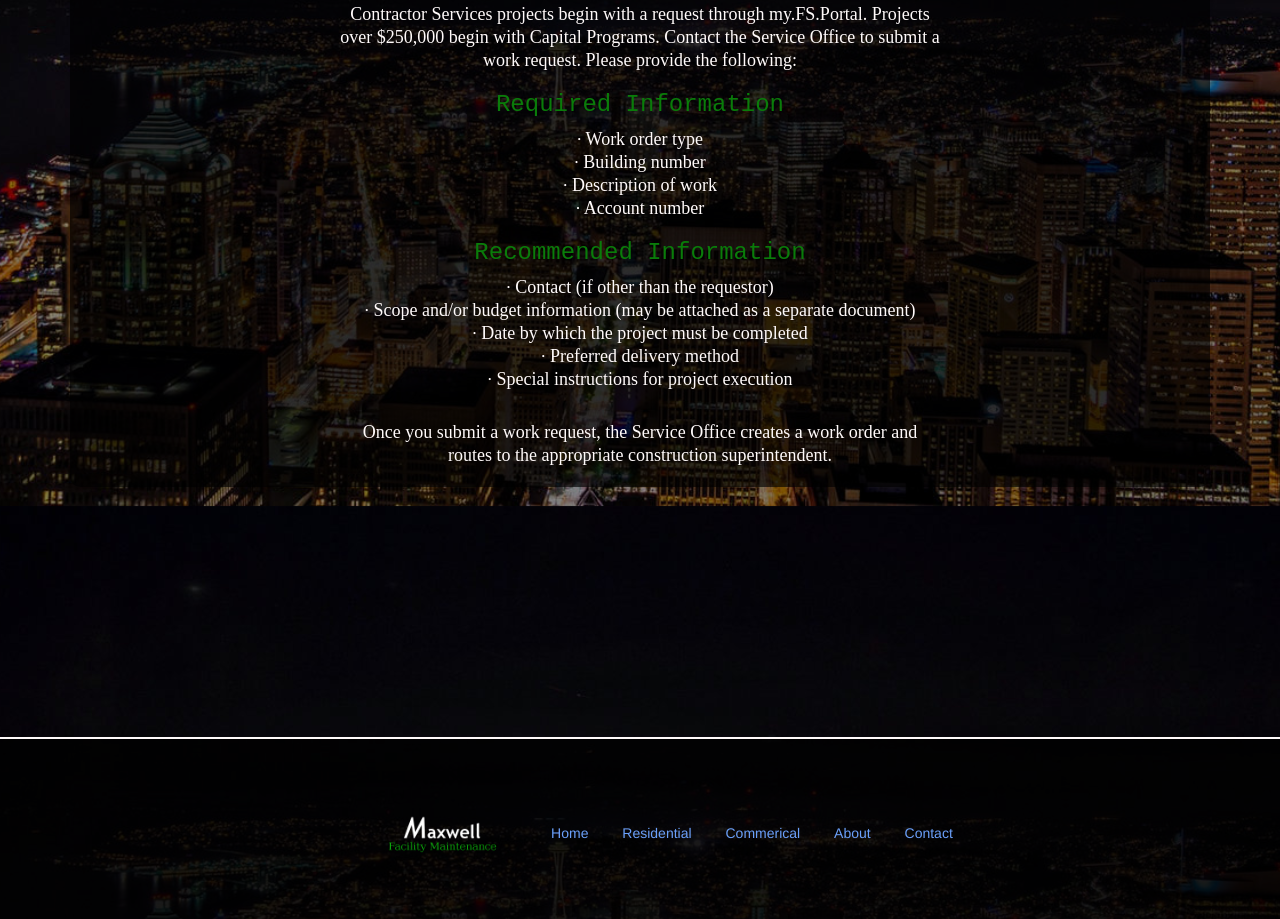
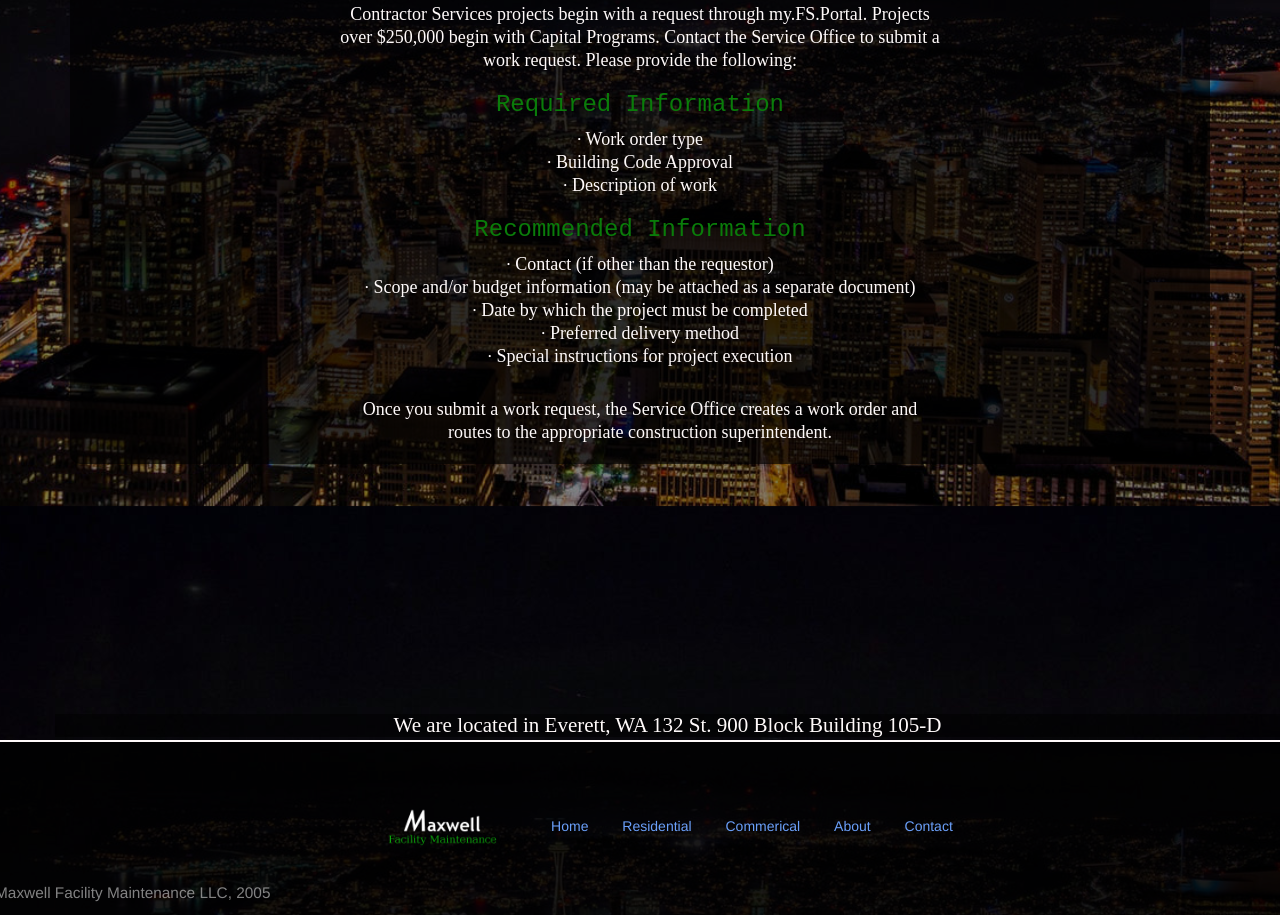
Before and after one commit to SK3Designs/sk3designs, a plain HTML site: page index.html in a window 1280 px wide. Shown: the part 1094-2013 px from the top of the page. Drawn offline with Linux system fonts and the light colour scheme.

Commit message:
changed picture and added company name and address

```diff
--- a/css/styles.css
+++ b/css/styles.css
@@ -1,13 +1,13 @@
 h1,h2,h3,h4,h5{
   font-family: "Rockwell Extra Bold","Rockwell Bold",monospace;
-  color: black;
+  color: snow;
 }
 p,
 p:hover:after,
 p:focus,
 p:hover{
   font-family: 'Covered By Your Grace';
-  color: black;
+  color: snow;
   text-decoration: none;
   font-size: 18px;
 	font-style: normal;
@@ -16,7 +16,7 @@ p:hover{
 	line-height: 23px;
 }
 a{
-  color: black;
+  color: snow;
   padding: 10px;
   border-radius: 5px;
   text-decoration: none;
@@ -111,14 +111,23 @@ body {
   color: snow;
   max-width: 600px;
 }
+#address{
+  margin-top: 250px;
+  margin-left: 55px;
+  background-color: rgba(0, 0, 0, .5);
+}
+#address p{
+  font-size: 1.5em;
+}
 #footer{
   width: 100%;
   background-color: rgba(0, 0, 0, .8);
-  margin-top: 250px;
+  margin-top: -7px;
   border-top: 2px solid snow;
+  height: 175px;
 }
 .footer_nav{
-  margin-top: 20px;
+  margin-top: 10px;
 }
 .footer_nav li{
   display: inline;
@@ -130,22 +139,21 @@ body {
 
 }
 #footer img{
-  margin: -50px inherit;
+  margin: -60px inherit;
   padding: 10px;
   max-width: 150px;
-}
-#footer p{
-  color:  #6BA0FA;
-  margin-top: -15px;
-  text-align: right;
-  font-size: 14px;
-  font: cursive;
 }
 #footer a{
   color:  #6BA0FA;
   margin: 0px;
   padding: 0px;
   text-decoration: none;
+}
+#company_name{
+  opacity: .5;
+  font-size: 1.1em;
+  margin: -30px -75px;
+  text-align: left;
 }
 #contact_phone{
   display: none;
--- a/index.html
+++ b/index.html
@@ -82,11 +82,9 @@ Contact the Service Office to submit a work request. Please provide the followin
 
 <p>∙ Work order type</p>
 
-<p>∙ Building number</p>
+<p>∙ Building Code Approval</p>
 
 <p>∙ Description of work</p>
-
-<p>∙ Account number</p>
 
 <h3>Recommended Information</h3>
 
@@ -105,6 +103,7 @@ Contact the Service Office to submit a work request. Please provide the followin
 appropriate construction superintendent.<p>
     </div>
     </div>
+    <div id="address"><p>We are located in Everett, WA 132 St. 900 Block Building 105-D</p></div>
           <div id="footer">
             <div class="container">
               <ul class="footer_nav">
@@ -115,7 +114,7 @@ appropriate construction superintendent.<p>
                 <li><a href="#">About</a></li>
                 <li><a href="#">Contact</a></li>
               </ul>
-
+              <div id="company_name">Maxwell Facility Maintenance LLC, 2005</div>
                 <a href="tel:+14251234567" id="contact_phone">Contact us: (425)123-4567</a>
             </div>
           </div>
```
Also changed, not shown: img/entry.jpg.
